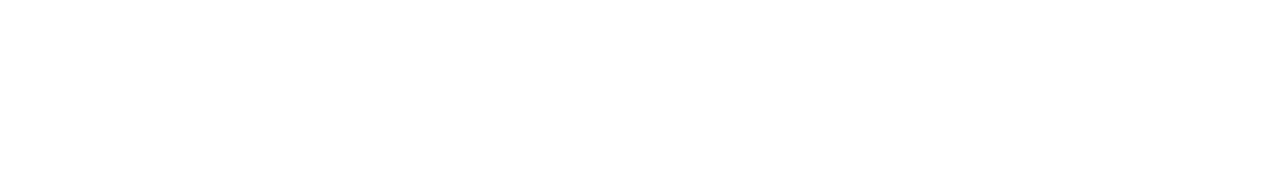
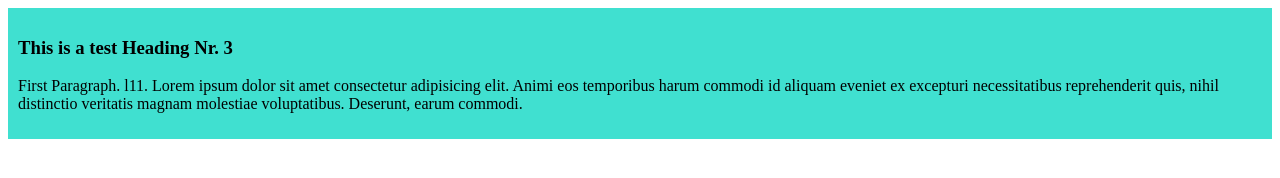
Before and after one commit to Nazmussakib12/my-first-github-repot, a plain HTML site: page index.html in a window 1280 px wide. Drawn offline with Linux system fonts and the light colour scheme.

Commit message:
added the first part

```diff
--- /dev/null
+++ b/Styles/Blog.css
@@ -0,0 +1,3 @@
+div{
+    background-color:turquoise ; padding: 10px;
+}
--- a/index.html
+++ b/index.html
@@ -4,8 +4,12 @@
     <meta charset="UTF-8">
     <meta name="viewport" content="width=device-width, initial-scale=1.0">
     <title>My First Github Repot</title>
+    <link rel="stylesheet" href="Styles/Blog.css">
 </head>
 <body>
-
+    <div>
+        <h3> This is a test Heading Nr. 3</h3>
+        <p> First Paragraph. l11. Lorem ipsum dolor sit amet consectetur adipisicing elit. Animi eos temporibus harum commodi id aliquam eveniet ex excepturi necessitatibus reprehenderit quis, nihil distinctio veritatis magnam molestiae voluptatibus. Deserunt, earum commodi.</p>
+    </div>
 </body>
 </html>
```
